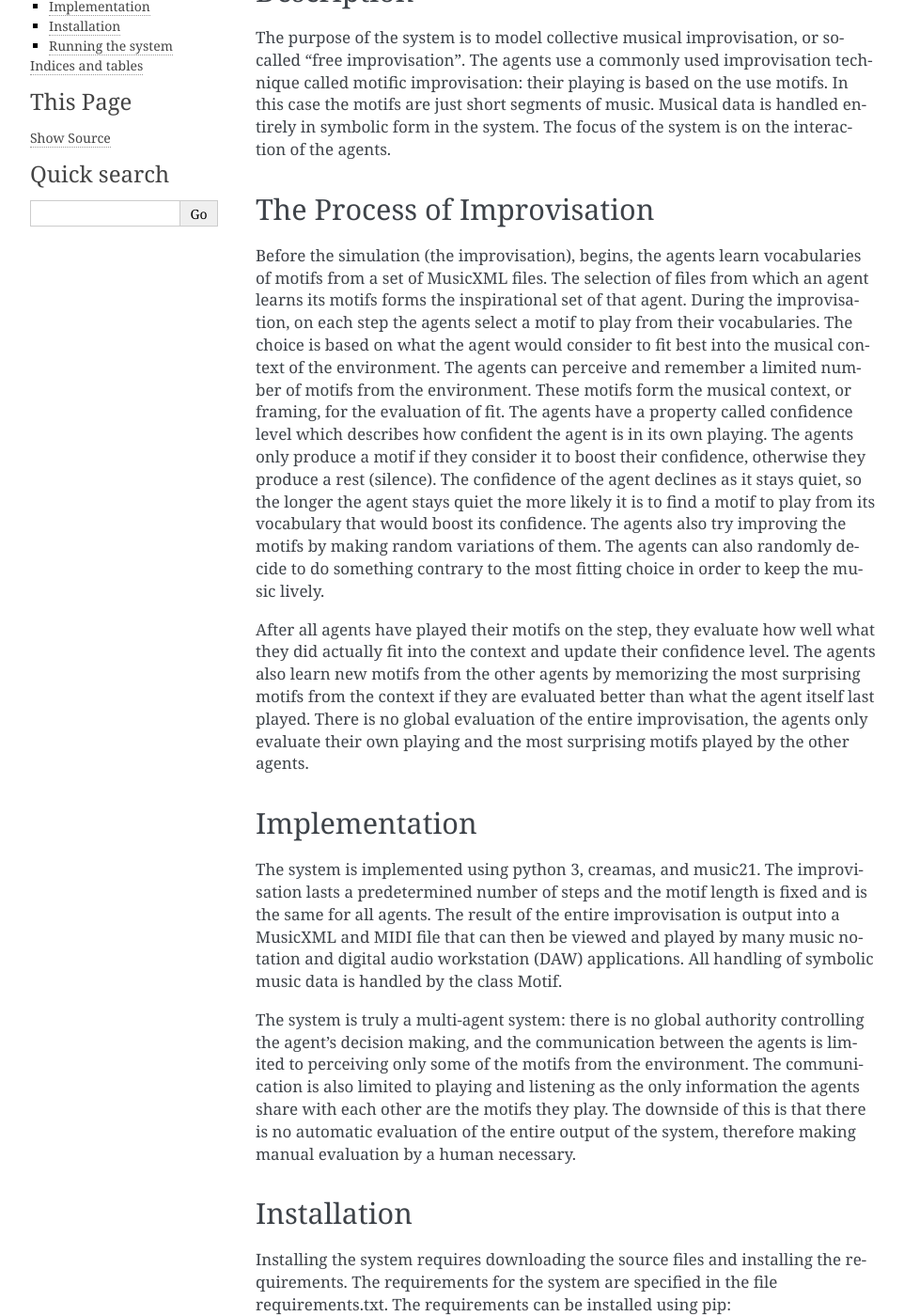
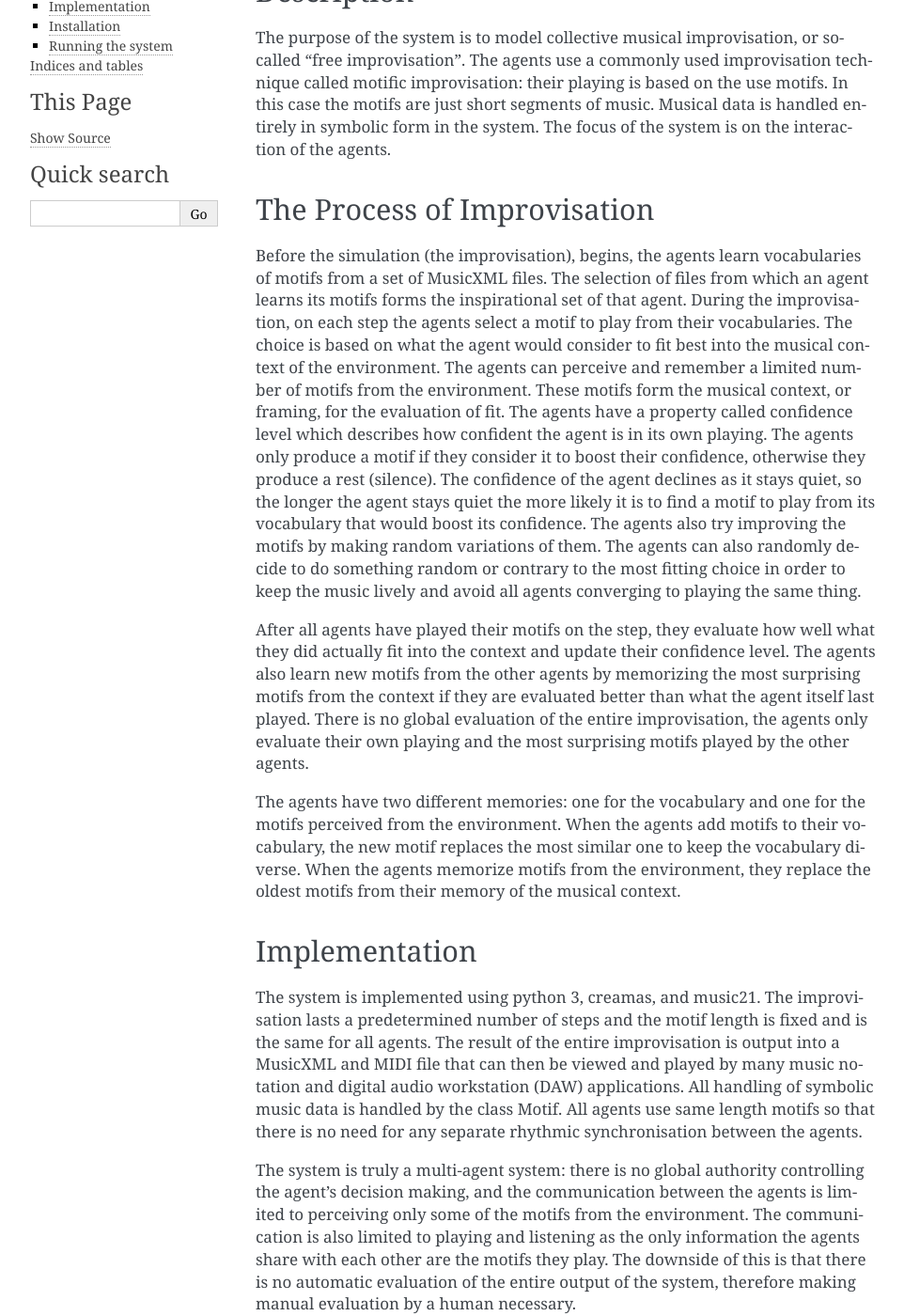
Before and after one commit to OtsoBjorklund/CCMAS_project, a Sphinx documentation site: the page built from docs/index.rst, in a window 1280 px wide and 1400 px high, scrolled down 203 px. Shown: the whole window at 94% size, without its empty margins (148-1110 px from the left). Built offline with Sphinx 7.4.7, drawn with Linux system fonts in a browser that asks for light colours; pages that are not in the unit, such as notebooks, are missing from menus.

Commit message:
Add randomization and uptade doc index

```diff
--- a/docs/index.rst
+++ b/docs/index.rst
@@ -26,7 +26,8 @@ how confident the agent is in its own playing. The agents only produce a motif i
 confidence, otherwise they produce a rest (silence). The confidence of the agent declines as it stays quiet, so the
 longer the agent stays quiet the more likely it is to find a motif to play from its vocabulary that would boost its
 confidence. The agents also try improving the motifs by making random variations of them. The agents can also
-randomly decide to do something contrary to the most fitting choice in order to keep the music lively.
+randomly decide to do something random or contrary to the most fitting choice in order to keep the music
+lively and avoid all agents converging to playing the same thing.
 
 After all agents have played their motifs on the step, they evaluate how well what they did actually fit into the
 context and update their confidence level. The agents also learn new motifs from the other agents by memorizing the
@@ -34,13 +35,19 @@ most surprising motifs from the context if they are evaluated better than what t
 no global evaluation of the entire improvisation, the agents only evaluate their own playing and the most surprising
 motifs played by the other agents.
 
+The agents have two different memories: one for the vocabulary and one for the motifs perceived from the environment.
+When the agents add motifs to their vocabulary, the new motif replaces the most similar one to keep the vocabulary
+diverse. When the agents memorize motifs from the environment, they replace the oldest motifs from their memory of
+the musical context.
+
 Implementation
 ----------------
 The system is implemented using python 3, creamas, and music21.
 The improvisation lasts a predetermined number of steps and the motif length is fixed and is the same for all agents.
 The result of the entire improvisation is output into a
 MusicXML and MIDI file that can then be viewed and played by many music notation and digital audio workstation
-(DAW) applications. All handling of symbolic music data is handled by the class Motif.
+(DAW) applications. All handling of symbolic music data is handled by the class Motif. All agents use same length
+motifs so that there is no need for any separate rhythmic synchronisation between the agents.
 
 The system is truly a multi-agent system: there is no global authority controlling the agent's decision making, and
 the communication between the agents is limited to perceiving only some of the motifs from the environment. The
```
Also changed, not shown: 2 other files.
